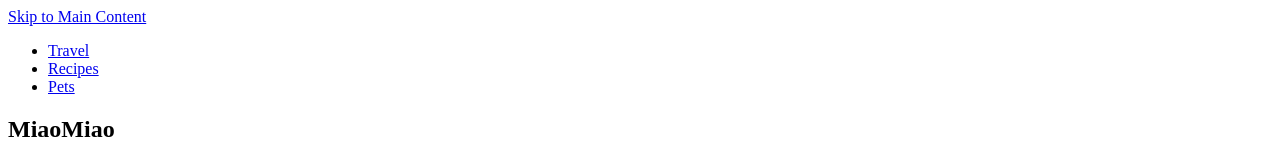
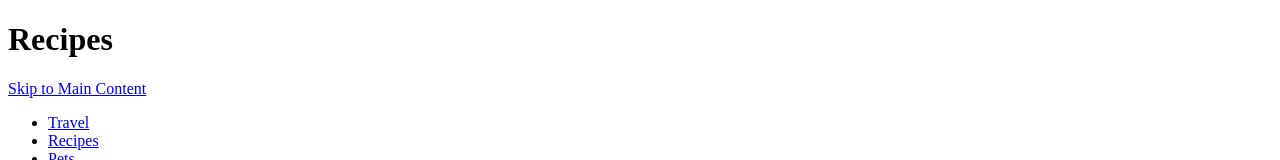
Before and after one commit to jesusods/starter_html, a plain HTML site: page pets.html in a window 1280 px wide. Shown: the top 160 px of the page. Drawn offline with Linux system fonts and the light colour scheme; grey boxes are pictures that could not be loaded.

Commit message:
Add files via upload

```diff
--- a/pets.html
+++ b/pets.html
@@ -6,6 +6,9 @@
     <title>Pets</title>
 </head>
 <body>
+    <header>
+        <h1>Recipes</h1>
+    </header>
     <a href="#main" id ="mainContent">Skip to Main Content</a>
     <nav>
         <ul>
```
Also changed, not shown: recipes.html (+3 -0 lines).
